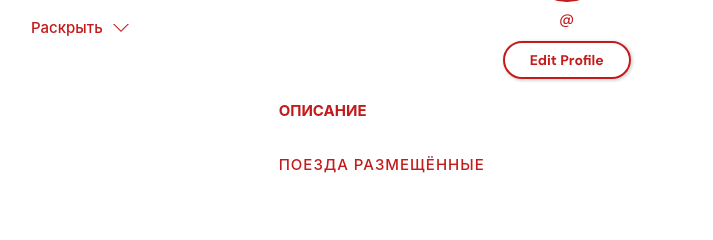
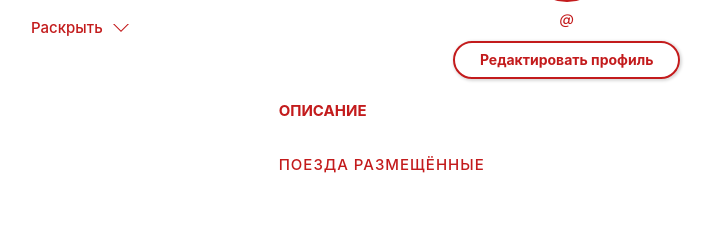
Before and after one commit to IT-Continue/Opportunity-Cup-2023-IT-final, a Django app: template GoodTrain/goodtrain/base/templates/base/profile.html in a window 1280 px wide. Shown: the part 216-456 px from the top of the page, without its empty margins (33-746 px from the left). Run offline with Django 3.2, Linux system fonts and the light colour scheme; the template is opened without the code that fills it, so the values that code supplies are empty.

Commit message:
Редактировать профиль

```diff
--- a/GoodTrain/goodtrain/base/templates/base/profile.html
+++ b/GoodTrain/goodtrain/base/templates/base/profile.html
@@ -19,7 +19,7 @@
           <h3>{{user.name}}</h3>
           <p>@{{user.username}}</p>
           {% if request.user == user %}
-          <a href="{% url 'update-user' %}" class="btn btn--main btn--pill">Edit Profile</a>
+          <a href="{% url 'update-user' %}" class="btn btn--main btn--pill">Редактировать профиль</a>
           {% endif %}
         </div>
         <div class="profile__about">
--- a/Opportunity-Cup-2023-IT/base/templates/base/profile.html
+++ b/Opportunity-Cup-2023-IT/base/templates/base/profile.html
@@ -19,7 +19,7 @@
           <h3>{{user.name}}</h3>
           <p>@{{user.username}}</p>
           {% if request.user == user %}
-          <a href="{% url 'update-user' %}" class="btn btn--main btn--pill">Edit Profile</a>
+          <a href="{% url 'update-user' %}" class="btn btn--main btn--pill">Редактировать профиль</a>
           {% endif %}
         </div>
         <div class="profile__about">
```
